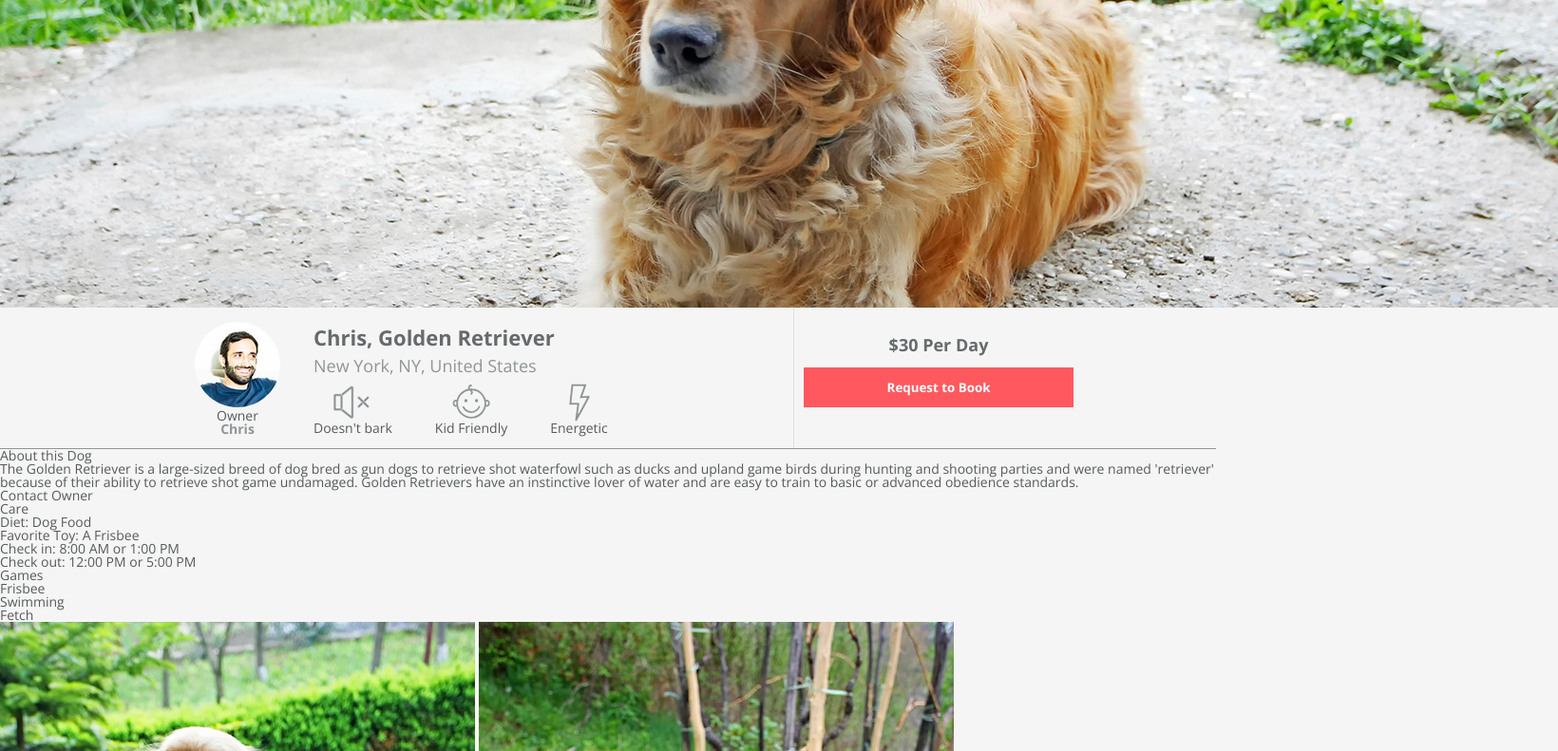
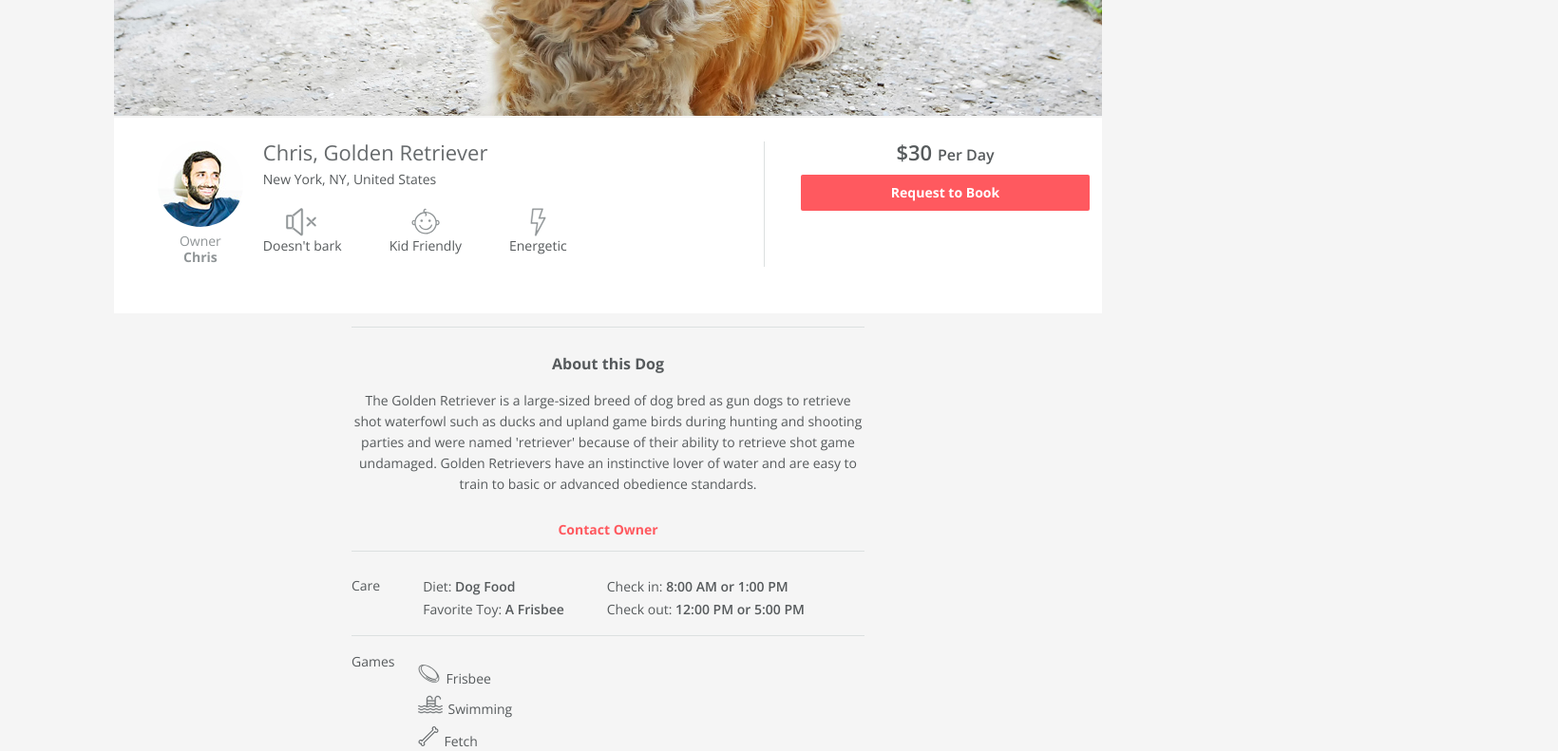
Before and after one commit to ThomasBarker220/OneMonth-HTML, a plain HTML site: page 7-AirCnC/index.html in a window 1280 px wide. Shown: the part 320-1111 px from the top of the page at 95% size, 1640 px wide, since content can reach past the window. Drawn offline with nearby package versions, Linux system fonts and the light colour scheme; files that its build step writes are made by us from their sources.

Commit message:
Finished AirCnC website

```diff
--- a/7-AirCnC/css/style.css
+++ b/7-AirCnC/css/style.css
@@ -34,136 +34,317 @@ strong {
 
 
 /*
+ * Heading
+*/
+
+
+h1 {
+  font-size: 1.375rem;
+  color: #666a6c;
+}
+
+/*
  * Header styles
 */
 header {
-  text-align: center;
-  background-color: white;
+  background: #FFF;
 }
 
-header h1{
-  font-size: 1.5rem;
-  padding: 10px;
-  font-weight: bold;
-  width: 120px;
+header .logo {
   border-right: 1px solid #DCE0E0;
-  color: #FF595F;
 }
+
 
 /*
  * Hero styles
 */
 
 .hero {
-  height: 600px;
+  height: 300px;
+}
+.hero img {
+  width: 100%;
+  height: 100%;
 }
 
 /*
- * Rental styles
+ * Info styles
 */
 
-.rental {
-  display: flex;
-  justify-content: space-between;
-  border-bottom: 1px solid #909597;
+.info {
+  background-color: #FFF;
+  text-align: center;
+  padding: 1.5625rem;
 }
 
-.profile {
-  box-sizing: border-box;
-  border-right: 1px solid #DCE0E0;
-  padding-top: 15px;
-  margin-right: 10px;
-  display: flex;
-  height: 148px;
-  width: 660px;
-  margin-left: 200px;
+.info h1 {
+  margin-bottom: .3125rem;
 }
 
-.owner-details{
-  margin-right: 20px;
-  text-align: center;
-  padding: 0px;
-  margin-left: 5px;
+.info .profile {
+  margin-bottom: 1.5rem;
 }
 
-.owner-details img {
-  border-radius: 75%;
-  width: 90px;
-  height: 90px;
+.info .owner-details img {
+  border-radius: 50%;
+  margin-bottom: .375rem;
 }
 
-.owner-details h2 {
-  font-size: 0.875 rem;
-  margin-left: 0px;
+.info h2.relationship, .info h2.name {
+  color: #909597;
+  margin-bottom: .1875rem;
 }
 
-.owner-details h2.name {
-  font-weight: bold;
-  color: #909597;
-}
-
-.pet-details{
-  padding: 0px;
-}
-
-.pet-details h1,h2 {
-  margin-left: 15px;
-}
-
-.pet-details h1{
-  margin-top: 5px;
-  font-size: 1.375rem;
-  font-weight: bold;
-  color: #666a6c;
-}
-
-.pet-details h2{
-  font-size: 1.125rem;
-  font-weight: normal;
-  color: #909597;
-  margin-top: 10px;
-}
-
-span.icons {
-  display: flex;
-  margin-top: 10px;
-}
-
-.icons .image-container {
-  display: flex;
-  flex-direction: column;
-  align-items: center;
-  margin-right: 30px;
-  margin-left: 15px;
-}
-
-.icons img {
-  width: 40px;
-  height: 40px;
-}
-
-.booking {
-  text-align: center;
-  margin-right: 150px;
-  margin-left: auto;
-  margin-top: 20px;
-}
-
-.booking button {
-  width: 284px;
-  margin-top: 15px;
-  font-family: 'Open Sans', arial, sans-serif;
+.info h2.name{
   font-weight: bold;
 }
 
-.booking h2 {
-  font-size: 1.125rem;
+.info p.location {
+  margin-bottom: 1.25rem;
+}
+
+.info .icon {
+  float: left;
+  width: 33.3%;
+}
+
+.info .icon img {
+  height: 30px;
+  margin-bottom: .1875rem;
+}
+
+.info .booking h2 {
+  font-weight: 600;
+  font-size: 1.375rem;
+  margin-bottom: .8125rem;
+}
+
+.info h2.price .time {
+  font-size: 1rem;
+}
+
+.info:after {
+  content: "";
+  display: table;
+  clear: both;
+}
+
+/*
+ * Main styles
+*/
+
+main {
+  margin-top: .875rem;
+  border-top: 1px solid #DCE0E0;
+  background-color: #F5F5F5;
+}
+
+/*
+ * About styles
+*/
+
+.about {
+  margin-bottom: 20px;
+  padding-bottom: 15px;
+  border-bottom: 1px solid #DCE0E0;
+  text-align: center;
+}
+
+.about h3 {
+  font-family: 'Open Sans', arial, sans-serif;
   font-weight: bold;
-  color: #666a6c;
-  margin-left: 0px;
-  margin-top: 10px;
-  padding: 0px;
+  font-size: 1rem;
+  color: #565a5c;
+  margin-top: 30px;
 }
+
+.about p {
+  font-family: 'Open Sans', arial, sans-serif;
+  font-weight: regular;
+  font-size: .875rem;
+  color: #565a5c;
+  margin-top: 20px;
+  line-height: 22px;
+  margin-bottom: 30px
+}
+
+.about span {
+  text-align: center;
+  font-family: 'Open Sans', arial, sans-serif;
+  font-weight: bold;
+  font-size: .875rem;
+  color: #ff595f;
+}
+
+/*
+ * Care styles
+*/
+
+.care {
+  text-align: left;
+  padding-left: 1.5625rem;
+  padding-bottom: 20px;
+  border-bottom: 1px solid #DCE0E0;
+}
+
+.care h3 {
+  padding-bottom: 10px;
+}
+
+.care span {
+  font-weight: 600;
+}
+
+.care li {
+  padding-top: .625rem;
+}
+
+/*
+ * Games styles
+*/
+
+.games {
+  text-align: left;
+  padding-left: 1.5625rem;
+  padding-bottom: 20px;
+  padding-top: 20px;
+  border-bottom: 1px solid #DCE0E0;
+}
+
+.games h3 {
+  padding-bottom: 10px;
+}
+
+.games li {
+  padding-top: .625rem;
+}
+
+.games img {
+  padding-right: 5px;
+}
+
+/*
+ * Photos styles
+*/
+
+.photos {
+  padding-top: 20px;
+  text-align: center;
+  padding-bottom: 25px;
+}
+
+@media only screen and (min-width: 1060px) {
+
+  .hero {
+    height: auto;
+  }
+
+  .container {
+    width: 1040px;
+    margin: 0 auto;
+  }
+
+  .column {
+    float: left;
+  }
+
+  .button {
+    width: 275px;
+    margin: auto;
+  }
+
+  .info h1 {
+    margin-bottom: .6875rem;
+  }
+
+  .info h2 {
+    margin-bottom: .1875rem;
+  }
+
+  .info .profile {
+    width: 660px;
+    border-right: 1px solid #DCE0E0;
+  }
+
+  .info .booking {
+    width: 380px;
+  }
+
+  .info .owner-details {
+    width: 20%;
+  }
+
+  .info .pet-details {
+    width: 80%;
+    text-align: left;
+  }
+  .info .pet-details .icon {
+    width: inherit;
+    margin-right: 50px;
+  }
+
+  .info .pet-details .icon img {
+    display: block;
+    margin: .1875rem auto .1875rem;
+  }
+
+  .info a {
+    width: 80%;
+  }
+
+  main {
+    margin-left: 250px;
+    margin-right: 250px;
+  }
+
+  .about h3, .about p{
+    text-align: center;
+  }
+
+  .about span{
+    text-align: left;
+  }
+
+  .care {
+    margin-left: 0px;
+    padding-left: 0px;
+  }
+
+  .care div {
+    padding-right: 20px;
+  }
+
+  .care h3 {
+    padding-top: 9px;
+  }
+  .care ul {
+    padding-top: 0px;
+    margin-top: 0px;
+  }
+  .care li {
+    padding-left: 25px;
+  }
+
+  .games {
+    margin-left: 0px;
+    padding-left: 0px;
+  }
+
+  .games ul {
+    padding-left: 25px;
+  }
+
+  .photos {
+    text-align: center;
+    margin-bottom: 100px;
+  }
+  .photos img {
+    height: 30%;
+    width: 30%;
+    margin-left: 10px;
+  }
+}
+
 
 /*
  * Button styles
@@ -175,8 +356,8 @@ span.icons {
   text-decoration: none;
   display: block;
   padding: 0.75rem 5rem;
-  /* border-bottom: 1px solid rgb(227, 25, 29);
-  border-radius: 2px; */
+  border-bottom: 1px solid rgb(227, 25, 29);
+  border-radius: 2px;
   border: none;
   width: 95%;
   margin: 0 auto;
--- a/7-AirCnC/index.html
+++ b/7-AirCnC/index.html
@@ -4,6 +4,7 @@
   <title>AirCnC - Rent a Cat or Dog</title>
   <link rel="stylesheet" href="css/reset.css">
   <link rel="stylesheet" href="css/style.css">
+  <link rel="stylesheet" href="css/small.css" media="(max-width: 630px)">
   <meta name="description" content="AirC&amp;C is the premiere site renting cute cats and canines">
   <link href='https://fonts.googleapis.com/css?family=Open+Sans:400,700,600' rel='stylesheet' type='text/css'>
   <meta name="viewport" content="width=device-width, initial-scale=1">
@@ -12,47 +13,53 @@
   <div class="container">
 
     <header>
-      <h1>aircnc</h1>
+      <img src="images/logo.png" alt="AirCnC Logo" class="logo">
     </header> <!-- #header -->
 
     <section class="hero">
-      <img src="images/dog-hero-image.png" alt="Dog">
+      <img src="images/dog-hero-image.png" alt="Terry Golden Retriever">
     </section> <!-- .hero -->
 
-    <section class="rental">
-      <div class="profile">
-        <div class="owner-details">
+    <div class="clearfix info">
+      <div class="container">
+        <div class="profile column">
+          <div class="owner-details column">
             <img src="images/chris-castiglione.png" alt="Chris Castiglione">
             <h2 class="relationship">Owner</h2>
             <h2 class="name">Chris</h2>
           </div> <!-- .owner-details -->
 
-        <div class="pet-details">
+          <div class="clearfix pet-details column">
             <h1>Chris, Golden Retriever</h1>
-          <h2 class="location">New York, NY, United States</h2>
-          <span class="icons">
-            <div class="image-container">
+            <p class="location">New York, NY, United States</p>
+            <span class="icons column">
+                <div class="icon">
                   <img src="images/icons/mute.svg" alt="Quiet">
-              <p>Doesn't bark</p>
+                  <h5>Doesn't bark</h5>
                 </div>
-            <div class="image-container">
+
+                <div class="icon">
                   <img src="images/icons/baby.svg" alt="Kid Friendly">
-              <p>Kid Friendly</p>
+                  <h5>Kid Friendly</h5>
                 </div>
-            <div class="image-container">
+
+                <div class="icon">
                   <img src="images/icons/lightning.svg" alt="Energetic">
-              <p>Energetic</p>
+                  <h5>Energetic</h5>
                 </div>
+
             </span><!-- .icons -->
           </div> <!-- .pet-details -->
 
         </div> <!-- .profile -->
 
-      <div class="booking">
+        <div class="booking column">
           <h2 class="price">$30 <span class="time">Per Day</span></h2>
-        <button class="button">Request to Book</button>
+          <a href="#" class="button">Request to Book</a>
         </div> <!-- .booking -->
-    </section> <!-- .rental -->
+      </div> <!-- .container -->
+
+    </div> <!-- .info -->
 
     <main>
       <section class="about">
@@ -65,29 +72,38 @@
 
       </section> <!-- .about -->
 
-      <section class="care">
+      <section class="care clearfix">
+        <div class="column">
           <h3>Care</h3>
+        </div>
+
         <ul>
-          <li>Diet: Dog Food</li>
-          <li>Favorite Toy: A Frisbee</li>
-          <li>Check in: 8:00 AM or 1:00 PM</li>
-          <li>Check out: 12:00 PM or 5:00 PM</li>
+          <div class="characteristics column">
+            <li>Diet: <span>Dog Food</span></li>
+            <li>Favorite Toy: <span>A Frisbee</span></li>
+          </div>
+
+          <div class="checking column">
+            <li>Check in: <span>8:00 AM or 1:00 PM</span></li>
+            <li>Check out: <span>12:00 PM or 5:00 PM</span></li>
+          </div>
+
         </ul>
       </section> <!-- .care -->
 
-      <section class="games">
-        <h3>Games</h3>
-        <ul>
-          <li>Frisbee</li>
-          <li>Swimming</li>
-          <li>Fetch</li>
+      <section class="games clearfix">
+        <h3 class="column">Games</h3>
+        <ul class="column">
+          <li><img src="images/icons/frisbee.svg">Frisbee</li>
+          <li><img src="images/icons/pool.svg">Swimming</li>
+          <li><img src="images/icons/bone.svg">Fetch</li>
         </ul>
       </section> <!-- .games -->
 
-      <section class="photos">
-        <img src="images/dog-1.jpg" alt="Dog">
-        <img src="images/dog-2.jpg" alt="Dog">
-        <img src="images/dog-3.jpg" alt="Dog">
+      <section class="photos clearfix">
+        <img src="images/dog-1.jpg" alt="Dog" class="column">
+        <img src="images/dog-2.jpg" alt="Dog" class="column">
+        <img src="images/dog-3.jpg" alt="Dog" class="column">
       </section> <!-- .photos -->
 
     </main> <!-- main -->
```
Lines whose indentation alone changed are shown as unchanged.
